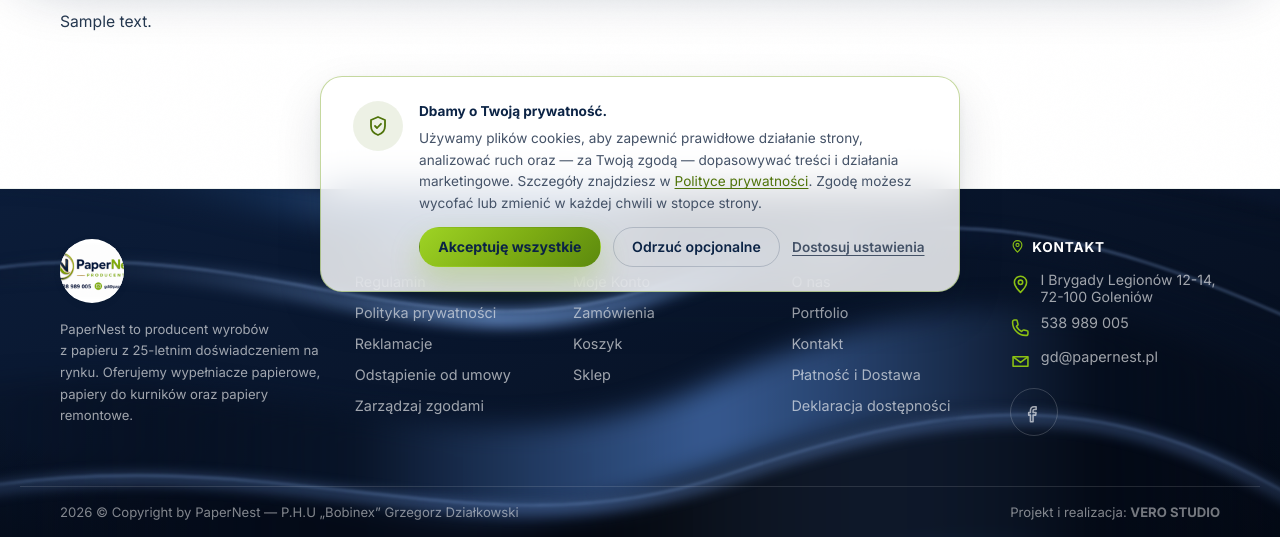
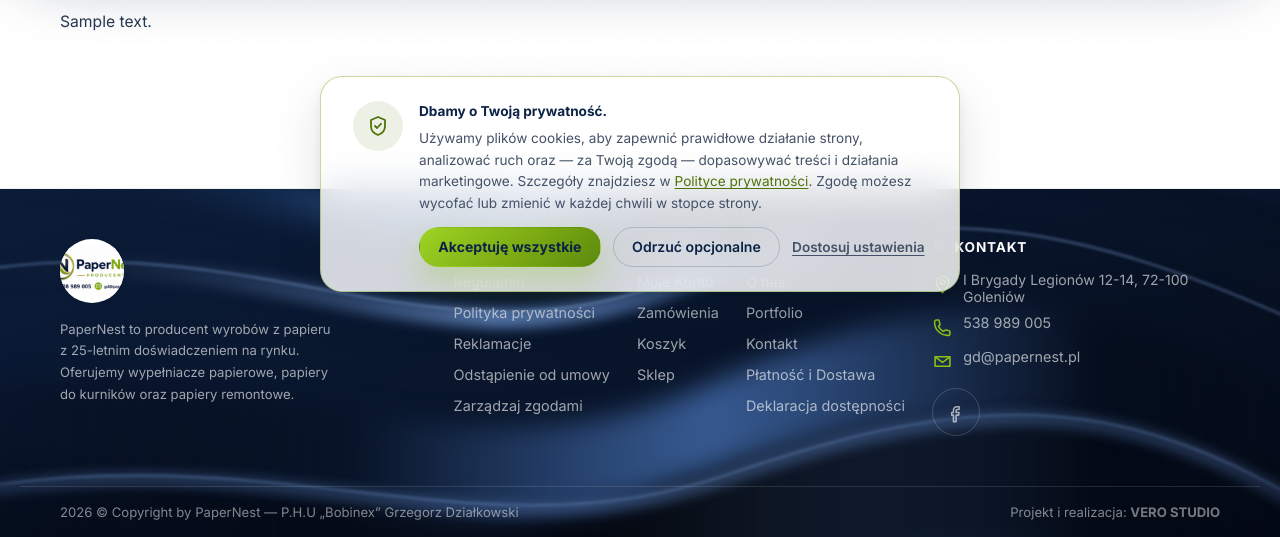
Before and after one commit to 78781978/papernest, a WordPress theme: template wordpress-theme/papernest/page.php in a window 1280 px wide. Shown: the part 488-1025 px from the top of the page. Run offline with PHP 8.4 and a stand-in for WordPress, Linux system fonts and the light colour scheme; the site name, menu and one post (Sample post) are stand-ins, and other content is empty; some libraries are stand-ins or nearby versions.

Commit message:
Footer: switch Informacje/Konto/Firma from equal 1fr grid columns to auto-sized ones -- they were the same width regardless of content, so a short heading like "Konto" left a lot of unused space before the next column while "Informacje" (longer) didn't, making the gaps look uneven even though the underlying grid gap was identical everywhere. auto sizes each column to its own content so the visual spacing reads as uniform (v1.58.0, built on the v1.45.0 base)

```diff
--- a/wordpress-theme/papernest/assets/css/style.css
+++ b/wordpress-theme/papernest/assets/css/style.css
@@ -796,7 +796,16 @@ a:focus-visible, button:focus-visible, input:focus-visible, select:focus-visible
 /* Stopka zmniejszona o ok. 30% względem poprzedniej wersji (padding/odstępy). */
 /* Reduced ~20% further (padding-block and gap) on top of the earlier ~30%
    reduction already applied — client asked for a shorter, tighter footer. */
-.footer-top{ padding-block:clamp(31px,4vw,50px); display:grid; grid-template-columns:1.4fr 1fr 1fr 1fr 1.1fr; gap:1.7rem; }
+/* The middle three columns (Informacje/Konto/Firma) were equal 1fr tracks,
+   so they were the same WIDTH regardless of how much of that width their
+   own heading/links actually used — "Konto" and "Firma" are short words
+   that left a lot of unused space in their column before the next one
+   started, while "Informacje" filled most of its column, making the gap
+   after it look noticeably tighter than the gap after "Konto"/"Firma" even
+   though the underlying grid gap was identical everywhere. auto sizes each
+   column to its own content instead, so the visual gap is the same gap
+   value everywhere. */
+.footer-top{ padding-block:clamp(31px,4vw,50px); display:grid; grid-template-columns:1.4fr auto auto auto 1.1fr; gap:1.7rem; }
 .footer-brand p{ margin-top:var(--sp-4); font-size:.82rem; line-height:1.65; max-width:34ch; color:rgba(255,255,255,.62); }
 .footer-social{ display:flex; gap:var(--sp-3); margin-top:var(--sp-4); }
 .footer-social a{
```
